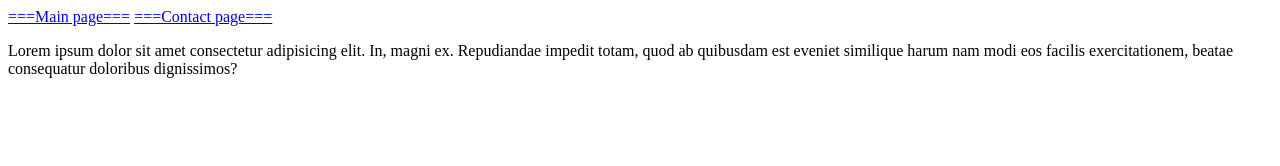
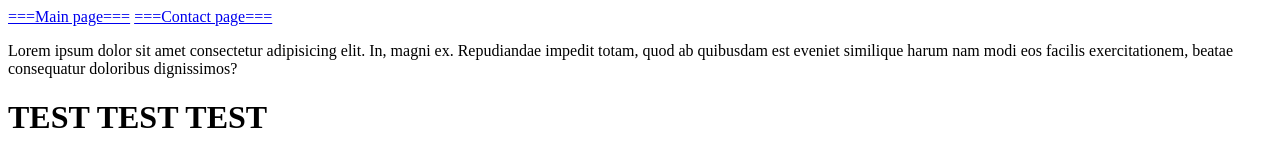
Before and after one commit to Vovanch0/testo-js, a website: page index.html in a window 1280 px wide. Drawn offline with Linux system fonts and the light colour scheme.

Commit message:
Edit html with TEST message

```diff
--- a/index.html
+++ b/index.html
@@ -13,6 +13,6 @@
     <p>
         Lorem ipsum dolor sit amet consectetur adipisicing elit. In, magni ex. Repudiandae impedit totam, quod ab quibusdam est eveniet similique harum nam modi eos facilis exercitationem, beatae consequatur doloribus dignissimos?
     </p>
-
+<h1>TEST TEST TEST</h1>
 </body>
 </html>
```
